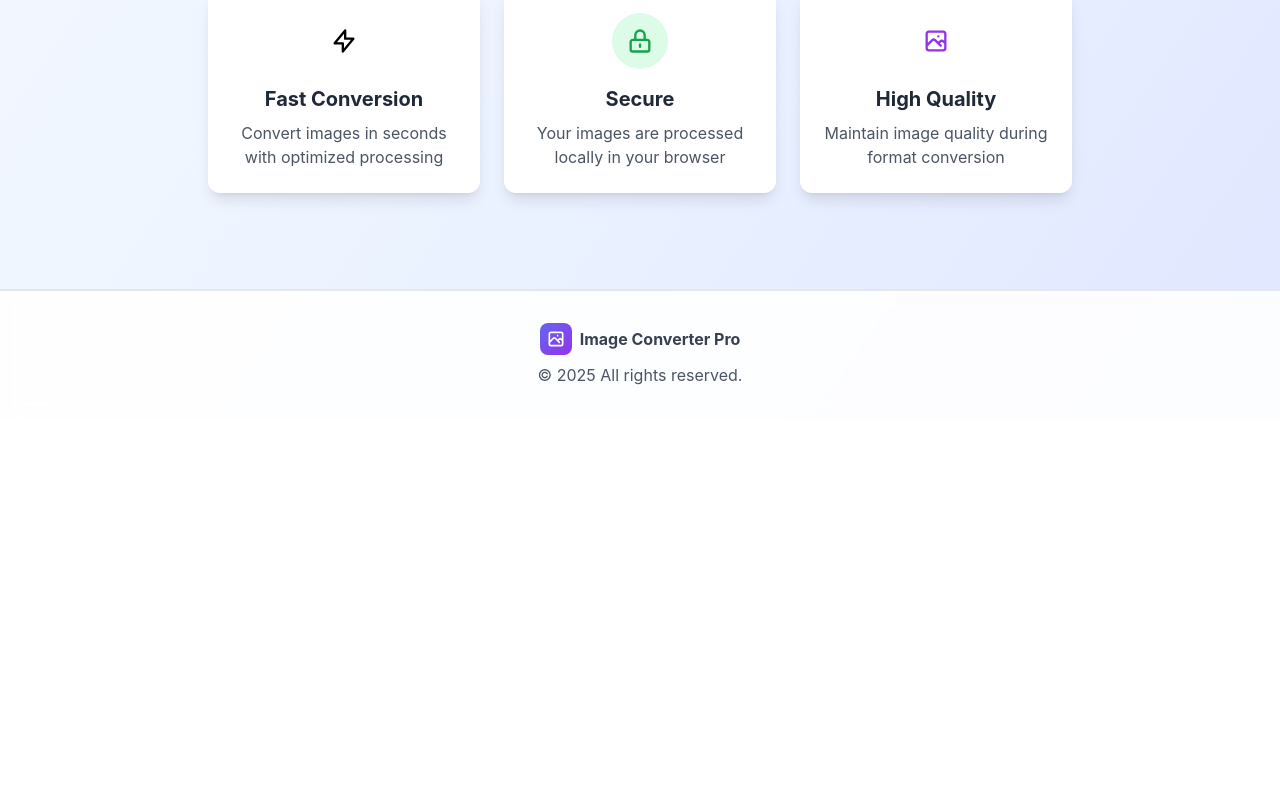
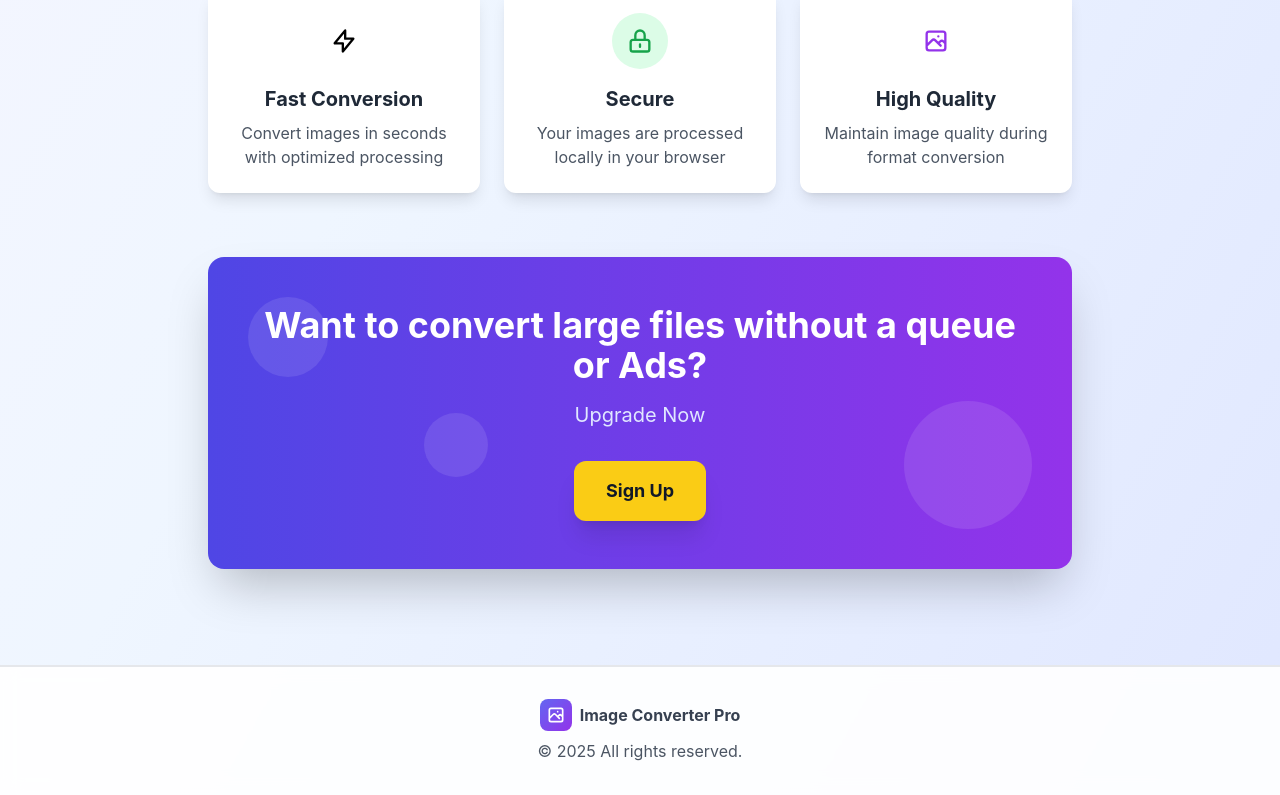
Before and after one commit to MoazamAmir/converter, a React (Create React App) app: page / in a window 1280 px wide. Shown: the part 1472-2267 px from the top of the page. Before the commit the page ends 1891 px from the top, so only its background shows below. Built offline with nearby package versions, Linux system fonts and the light colour scheme.

Commit message:
add code

```diff
--- a/src/components/ConverterUI.js
+++ b/src/components/ConverterUI.js
@@ -812,7 +812,24 @@ export default function ConverterUI(props) {
           </div>
         </div>
       )}
-
+<div className="container mx-auto px-4 py-8 max-w-4xl">
+        <div className="bg-gradient-to-r from-indigo-600 to-purple-600 rounded-2xl shadow-2xl p-12 text-center text-white relative overflow-hidden">
+          <div className="absolute top-0 left-0 w-full h-full opacity-10">
+            <div className="absolute top-10 left-10 w-20 h-20 bg-white rounded-full"></div>
+            <div className="absolute bottom-10 right-10 w-32 h-32 bg-white rounded-full"></div>
+            <div className="absolute top-1/2 left-1/4 w-16 h-16 bg-white rounded-full"></div>
+          </div>
+          <div className="relative z-10">
+            <h2 className="text-3xl md:text-4xl font-bold mb-4">
+              Want to convert large files without a queue or Ads?
+            </h2>
+            <p className="text-xl mb-8 text-indigo-100">Upgrade Now</p>
+            <button className="px-8 py-4 bg-yellow-400 text-gray-900 rounded-xl font-bold text-lg hover:bg-yellow-300 transition-all transform hover:scale-105 shadow-xl">
+              Sign Up
+            </button>
+          </div>
+        </div>
+      </div>
       {/* Floating Chat */}
       <div className="fixed bottom-6 left-6 z-60">
         {showChat && (
```
